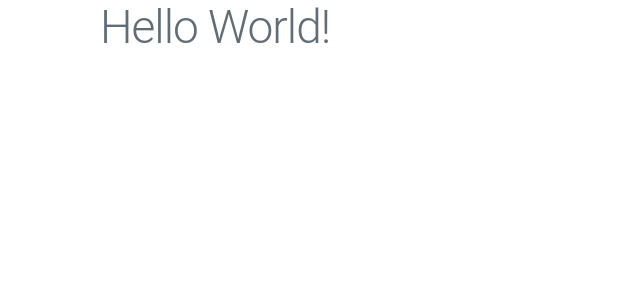
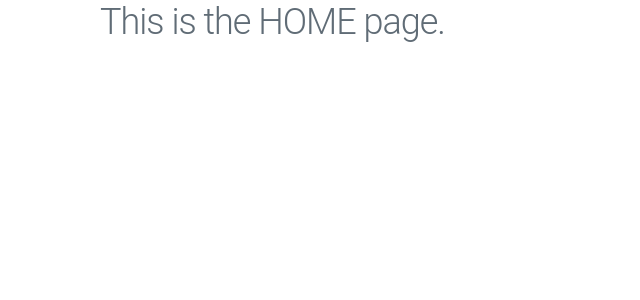
Before and after one commit to essjay05/WDI-SM-62_w11-d04_my-react-todo-LAB, a React (Create React App) app: page / in a window 1280 px wide. Shown: the top 300 px of the page, without its empty margins (0-640 px from the left). Built offline with nearby package versions, Linux system fonts and the light colour scheme.

Commit message:
Updated App.js page to include routes for Home page and TodosContainer. Created Home component.

```diff
--- a/src/App.js
+++ b/src/App.js
@@ -1,11 +1,17 @@
 import React, { Component } from 'react';
+import { Switch, Route } from 'react-router-dom';
+import Home from './components/Home';
+import TodosContainer from './containers/TodosContainer';
 
 export default class App extends Component {
 
 	render() {
 		return (
 		<div className="container">
-			<h1>Hello World!</h1>
+			<Switch>
+				<Route exact path='/' component={ Home }/>
+				<Route path='/todos' component={ TodosContainer }/>
+			</Switch>
 		</div>
 		)
 	}
--- /dev/null
+++ b/src/components/Home/index.js
@@ -0,0 +1,12 @@
+import React, { Component } from 'react';
+import './Home.css';
+
+export default class Home extends Component {
+    render() {
+        return (
+            <h2>
+                This is the HOME page.
+            </h2>
+        );
+    }
+}
```
Also changed, not shown: src/components/Home/Home.css (added), src/components/TodosContainer/TodosContainer.css (added), src/components/TodosContainer/index.js (added).
